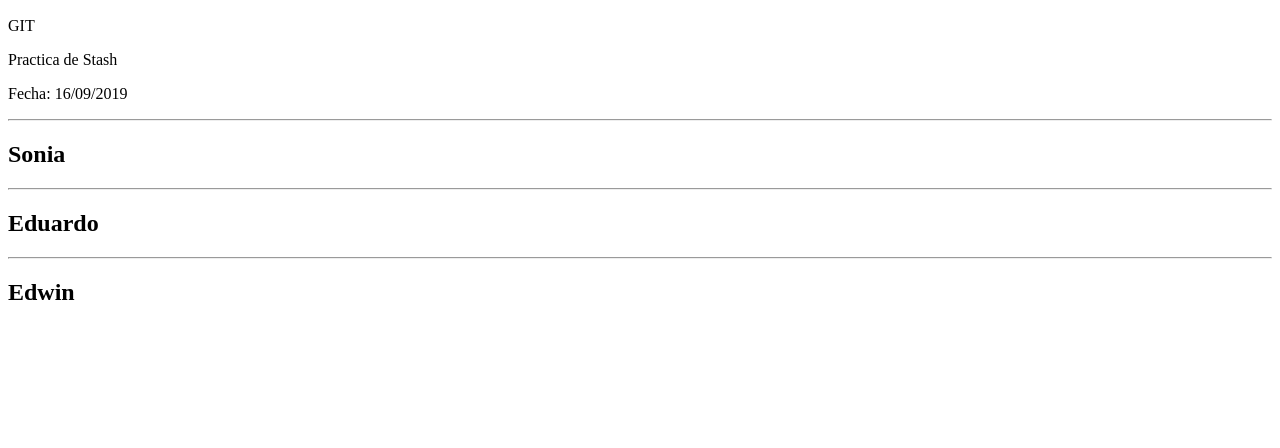
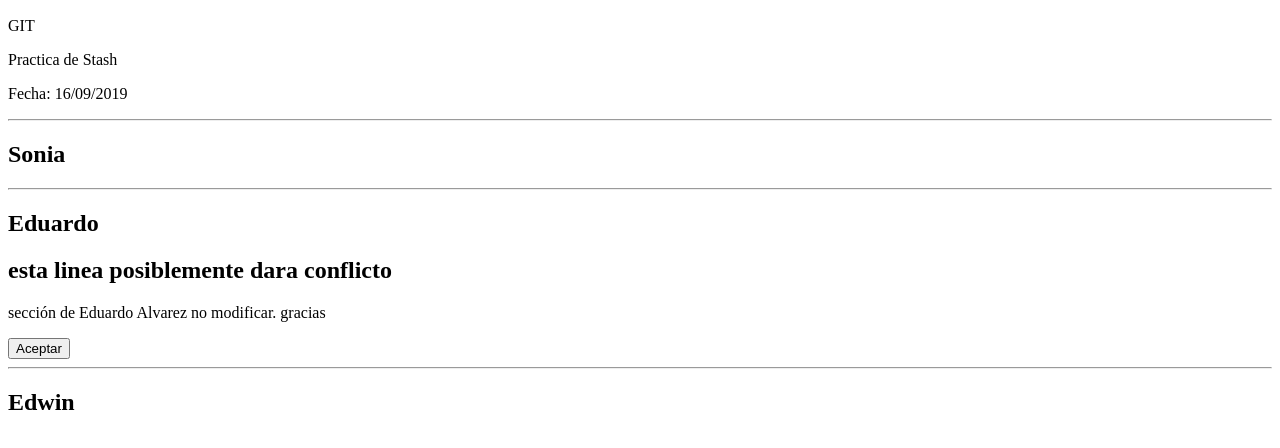
Before and after one commit to edwinnajera/cursoGIT, a plain HTML site: page index.html in a window 1280 px wide. Shown: the part 96-544 px from the top of the page. Drawn offline with Linux system fonts and the light colour scheme.

Commit message:
Asunto: nuevos cambios Que paso? [ticket: X]

```diff
--- a/index.html
+++ b/index.html
@@ -17,6 +17,12 @@
 		<hr>
 		<section>
 			<h2>Eduardo</h2>
+
+			<h1>esta linea posiblemente dara conflicto</h1>
+
+			<p>sección de Eduardo Alvarez no modificar. gracias</p>
+			<button>Aceptar</button>
+
 		</section>
 		<hr>
 		<section>
```
